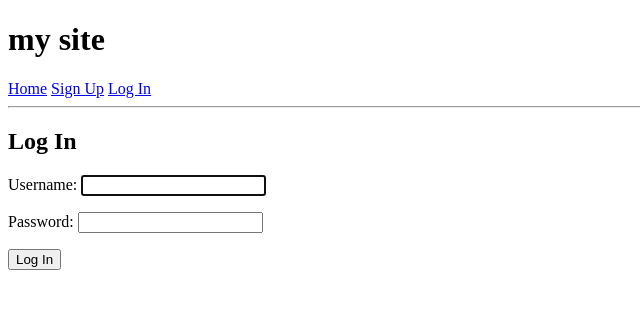
After one commit to nabeel130/Django_Authentication, a Django app: page /accounts/login/ in a window 1280 px wide. The commit adds this page. Shown: the top 309 px of the page, without its empty margins (0-640 px from the left). Run offline with Django 3.2, Linux system fonts and the light colour scheme.

Commit message:
Add Login section & redirect to home with username

```diff
--- a/auth_app/templates/auth_app/home.html
+++ b/auth_app/templates/registration/home.html
@@ -2,7 +2,7 @@
 
 {% block content %}
 <h2>Homepage</h2>
-<p>welcome to y site, visitors!!</p>
+<p>welcome to y site, {{ user.username }}!!</p>
 <p><strong>Total users Registered : </strong> {{ count }}</p>
 
 {% endblock %}
--- /dev/null
+++ b/auth_app/templates/registration/login.html
@@ -0,0 +1,10 @@
+{% extends 'base.html' %}
+
+{% block content %}
+<h2>Log In</h2>
+<form method="POST"> {% csrf_token %}
+{{ form.as_p }}
+<button type="submit">Log In</button>
+</form>
+
+{% endblock %}
--- a/auth_app/views.py
+++ b/auth_app/views.py
@@ -8,7 +8,7 @@ def home(request):
     context = {
         'count' : count
     }
-    return render(request, 'auth_app/home.html' , context)
+    return render(request, 'registration/home.html' , context)
 
 def signUp(request):
     if request.method == 'POST':
@@ -22,4 +22,4 @@ def signUp(request):
     context = {
         'form' : form
     }
-    return render(request, 'auth_app/signup.html' , context)
+    return render(request, 'registration/signup.html' , context)
--- a/mysite/settings.py
+++ b/mysite/settings.py
@@ -119,3 +119,5 @@ USE_TZ = True
 # https://docs.djangoproject.com/en/3.1/howto/static-files/
 
 STATIC_URL = '/static/'
+
+LOGIN_REDIRECT_URL = 'home'
--- a/mysite/urls.py
+++ b/mysite/urls.py
@@ -14,11 +14,12 @@ Including another URLconf
     2. Add a URL to urlpatterns:  path('blog/', include('blog.urls'))
 """
 from django.contrib import admin
-from django.urls import path
+from django.urls import path ,include
 from auth_app.views import home , signUp
 
 urlpatterns = [
     path('admin/', admin.site.urls),
+    path('accounts/', include('django.contrib.auth.urls')),
     path('',home , name = "home"),
     path('signup/',signUp , name = "signup"),
 ]
--- a/templates/base.html
+++ b/templates/base.html
@@ -9,6 +9,7 @@
     <h1>my site</h1>
     <a href="{% url 'home' %}">Home</a>
     <a href="{% url 'signup' %}">Sign Up</a>
+    <a href="{% url 'login' %}">Log In</a>
     <hr>
     {% block content %}
 
```
Also changed, not shown: auth_app/templates/registration/signup.html (renamed from auth_app/templates/auth_app/signup.html).
